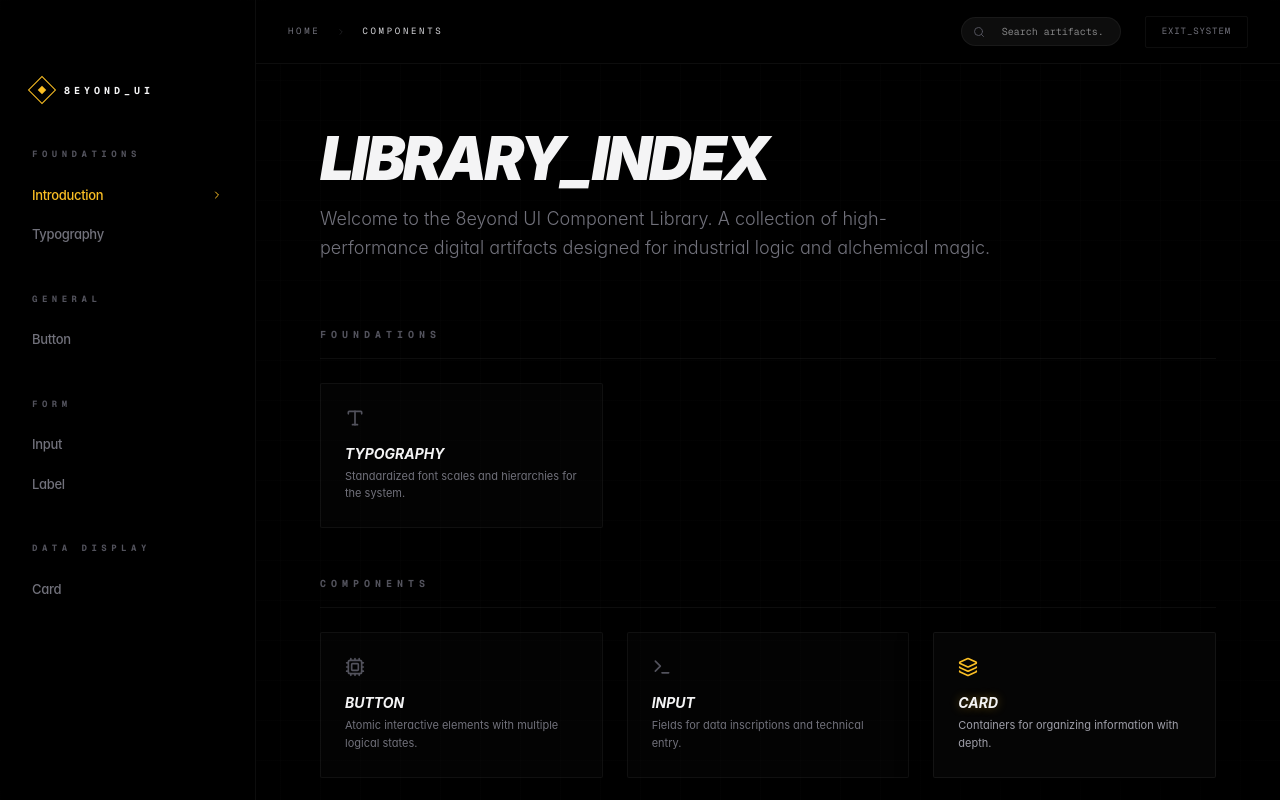
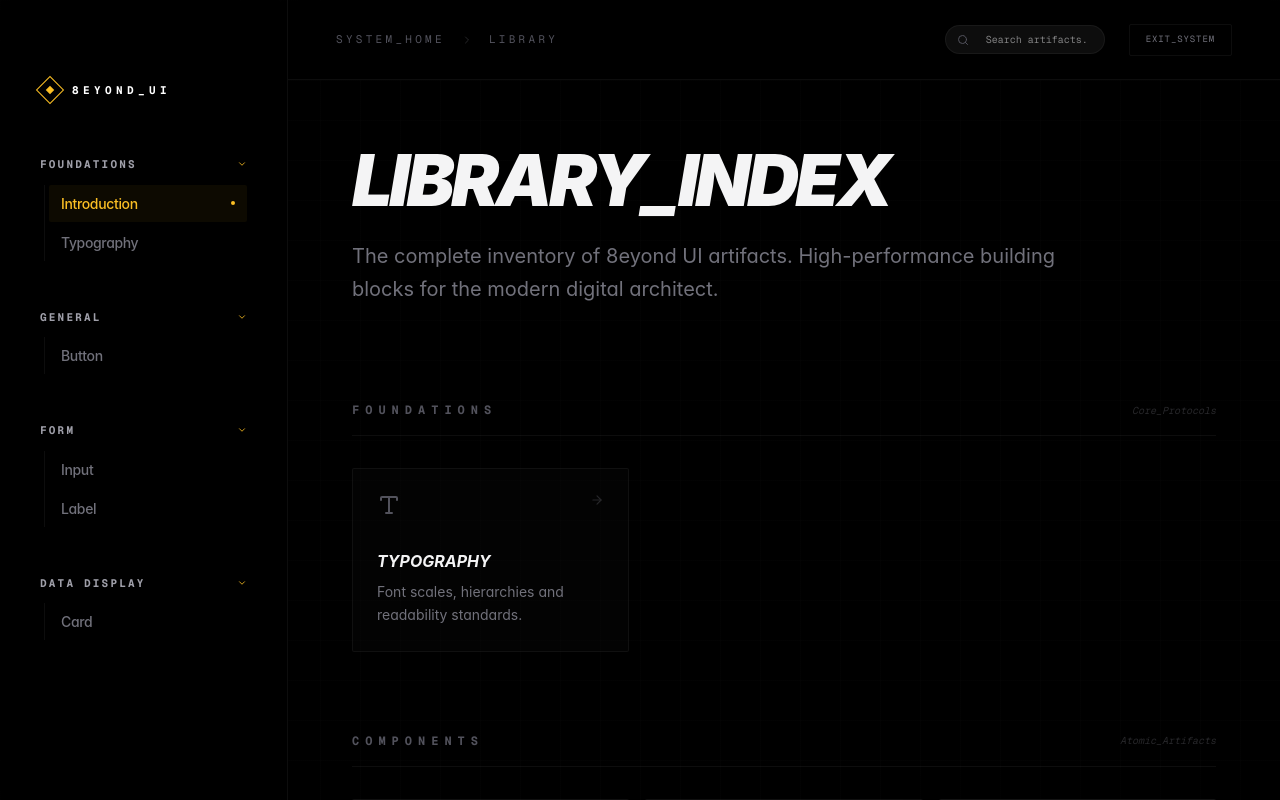
Before and after one commit to 8eyond-Infinite/8eyond-ui, a Next.js app: page /components in a window 1280 px wide. Shown: the top 800 px of the page. Built offline with nearby package versions, Linux system fonts and the light colour scheme.

Commit message:
style: expand sidebar width and enhance breadcrumb visibility for better navigation

```diff
--- a/app/components/page.tsx
+++ b/app/components/page.tsx
@@ -1,89 +1,132 @@
 import { Card } from "@/components/ui";
-import { Cpu, Terminal, Layers, Type } from "lucide-react";
+import { Cpu, Terminal, Layers, Type, ArrowRight } from "lucide-react";
 import Link from "next/link";
 
 export default function ComponentsPage() {
   return (
-    <div className="space-y-16">
-      <div className="space-y-4">
-        <h1 className="text-4xl md:text-6xl font-black uppercase italic tracking-tighter">
+    <div className="space-y-24">
+      <div className="space-y-6">
+        <h1 className="text-5xl md:text-7xl font-black uppercase italic tracking-tighter">
           Library_Index
         </h1>
-        <p className="text-zinc-500 text-lg max-w-2xl font-light leading-relaxed">
-          Welcome to the 8eyond UI Component Library. A collection of
-          high-performance digital artifacts designed for industrial logic and
-          alchemical magic.
+        <p className="text-zinc-500 text-xl max-w-3xl font-normal leading-relaxed">
+          The complete inventory of 8eyond UI artifacts. High-performance
+          building blocks for the modern digital architect.
         </p>
       </div>
 
-      <div className="space-y-12">
-        <div className="space-y-6">
-          <h2 className="text-[10px] font-mono font-bold uppercase tracking-[0.5em] text-zinc-600 border-b border-white/5 pb-4">
+      <div className="space-y-20">
+        {/* Foundations */}
+        <div className="space-y-8">
+          <div className="flex items-center justify-between border-b border-white/5 pb-4">
+            <h2 className="text-[12px] font-mono font-bold uppercase tracking-[0.5em] text-zinc-600">
               Foundations
             </h2>
-          <div className="grid grid-cols-1 md:grid-cols-3 gap-6">
+            <span className="text-[10px] font-mono text-zinc-800 italic">
+              Core_Protocols
+            </span>
+          </div>
+          <div className="grid grid-cols-1 md:grid-cols-2 lg:grid-cols-3 gap-4">
             <Link href="/components/typography">
-              <Card className="p-6 h-full group hover:border-accent/30 transition-all duration-500">
+              <Card className="p-6 group hover:border-accent/30 transition-all duration-500 relative overflow-hidden">
+                <div className="flex items-start justify-between">
                   <Type
-                  className="mb-4 text-zinc-600 group-hover:text-accent transition-colors"
-                  size={20}
+                    className="text-zinc-600 group-hover:text-accent transition-colors"
+                    size={24}
                   />
-                <h3 className="text-sm font-bold uppercase italic mb-1">
+                  <ArrowRight
+                    size={14}
+                    className="text-zinc-800 group-hover:text-accent transition-all group-hover:translate-x-1"
+                  />
+                </div>
+                <div className="mt-8">
+                  <h3 className="text-md font-bold uppercase italic mb-2">
                     Typography
                   </h3>
-                <p className="text-zinc-500 text-[11px] leading-relaxed">
-                  Standardized font scales and hierarchies for the system.
+                  <p className="text-zinc-500 text-sm leading-relaxed">
+                    Font scales, hierarchies and readability standards.
                   </p>
+                </div>
               </Card>
             </Link>
           </div>
         </div>
 
-        <div className="space-y-6">
-          <h2 className="text-[10px] font-mono font-bold uppercase tracking-[0.5em] text-zinc-600 border-b border-white/5 pb-4">
+        {/* Components */}
+        <div className="space-y-8">
+          <div className="flex items-center justify-between border-b border-white/5 pb-4">
+            <h2 className="text-[12px] font-mono font-bold uppercase tracking-[0.5em] text-zinc-600">
               Components
             </h2>
-          <div className="grid grid-cols-1 md:grid-cols-3 gap-6">
+            <span className="text-[10px] font-mono text-zinc-800 italic">
+              Atomic_Artifacts
+            </span>
+          </div>
+          <div className="grid grid-cols-1 md:grid-cols-2 lg:grid-cols-3 gap-4">
             <Link href="/components/button">
-              <Card className="p-6 h-full group hover:border-accent/30 transition-all duration-500">
+              <Card className="p-6 group hover:border-accent/30 transition-all duration-500 relative overflow-hidden">
+                <div className="flex items-start justify-between">
                   <Cpu
-                  className="mb-4 text-zinc-600 group-hover:text-accent transition-colors"
-                  size={20}
+                    className="text-zinc-600 group-hover:text-accent transition-colors"
+                    size={24}
                   />
-                <h3 className="text-sm font-bold uppercase italic mb-1">
+                  <ArrowRight
+                    size={14}
+                    className="text-zinc-800 group-hover:text-accent transition-all group-hover:translate-x-1"
+                  />
+                </div>
+                <div className="mt-8">
+                  <h3 className="text-md font-bold uppercase italic mb-2">
                     Button
                   </h3>
-                <p className="text-zinc-500 text-[11px] leading-relaxed">
-                  Atomic interactive elements with multiple logical states.
+                  <p className="text-zinc-500 text-sm leading-relaxed">
+                    Interactive catalysts with logical state management.
                   </p>
+                </div>
               </Card>
             </Link>
             <Link href="/components/input">
-              <Card className="p-6 h-full group hover:border-accent/30 transition-all duration-500">
+              <Card className="p-6 group hover:border-accent/30 transition-all duration-500 relative overflow-hidden">
+                <div className="flex items-start justify-between">
                   <Terminal
-                  className="mb-4 text-zinc-600 group-hover:text-accent transition-colors"
-                  size={20}
+                    className="text-zinc-600 group-hover:text-accent transition-colors"
+                    size={24}
                   />
-                <h3 className="text-sm font-bold uppercase italic mb-1">
+                  <ArrowRight
+                    size={14}
+                    className="text-zinc-800 group-hover:text-accent transition-all group-hover:translate-x-1"
+                  />
+                </div>
+                <div className="mt-8">
+                  <h3 className="text-md font-bold uppercase italic mb-2">
                     Input
                   </h3>
-                <p className="text-zinc-500 text-[11px] leading-relaxed">
-                  Fields for data inscriptions and technical entry.
+                  <p className="text-zinc-500 text-sm leading-relaxed">
+                    Terminal fields for precise data inscriptions.
                   </p>
+                </div>
               </Card>
             </Link>
             <Link href="/components/card">
               <Card
                 variant="artifact"
-                className="p-6 h-full group hover:border-accent/30 transition-all duration-500"
+                className="p-6 group hover:border-accent/30 transition-all duration-500 relative overflow-hidden"
               >
-                <Layers className="mb-4 text-accent" size={20} />
-                <h3 className="text-sm font-bold uppercase italic mb-1 text-glow">
+                <div className="flex items-start justify-between">
+                  <Layers className="text-accent" size={24} />
+                  <ArrowRight
+                    size={14}
+                    className="text-accent/40 group-hover:text-accent transition-all group-hover:translate-x-1"
+                  />
+                </div>
+                <div className="mt-8">
+                  <h3 className="text-md font-bold uppercase italic mb-2 text-glow">
                     Card
                   </h3>
-                <p className="text-zinc-400 text-[11px] leading-relaxed">
-                  Containers for organizing information with depth.
+                  <p className="text-zinc-400 text-sm leading-relaxed">
+                    Structural containers for organized data display.
                   </p>
+                </div>
               </Card>
             </Link>
           </div>
--- a/src/components/layout/DocsLayout.tsx
+++ b/src/components/layout/DocsLayout.tsx
@@ -1,9 +1,10 @@
 "use client";
 
+import { useState } from "react";
 import Link from "next/link";
 import { usePathname } from "next/navigation";
 import { cn } from "@/lib/utils";
-import { motion } from "framer-motion";
+import { motion, AnimatePresence } from "framer-motion";
 import { Search, ChevronRight } from "lucide-react";
 import { Button } from "@/components/ui";
 
@@ -34,66 +35,118 @@ const sidebarData = [
 
 export function DocsLayout({ children }: { children: React.ReactNode }) {
   const pathname = usePathname();
+  const [openGroups, setOpenGroups] = useState<string[]>([
+    "Foundations",
+    "General",
+    "Form",
+    "Data Display",
+  ]);
+
+  const toggleGroup = (title: string) => {
+    setOpenGroups((prev) =>
+      prev.includes(title) ? prev.filter((t) => t !== title) : [...prev, title]
+    );
+  };
 
   return (
     <div className="flex min-h-screen bg-background text-foreground">
       {/* Sidebar */}
-      <aside className="fixed top-0 left-0 z-40 w-64 h-screen border-r border-white/5 bg-background/50 backdrop-blur-xl pt-20 px-8 overflow-y-auto hidden md:block">
+      <aside className="fixed top-0 left-0 z-40 w-72 h-screen border-r border-white/5 bg-background/50 backdrop-blur-xl pt-20 px-10 overflow-y-auto hidden md:block">
         <div className="space-y-10">
           <div className="flex items-center gap-3 mb-12">
             <div className="w-5 h-5 border border-accent rotate-45 flex items-center justify-center">
               <div className="w-1.5 h-1.5 bg-accent" />
             </div>
-            <span className="font-mono text-[10px] tracking-[0.4em] uppercase font-bold">
+            <span className="font-mono text-[11px] tracking-[0.4em] uppercase font-bold text-white">
               8eyond_UI
             </span>
           </div>
 
-          {sidebarData.map((group) => (
-            <div key={group.title} className="space-y-4">
-              <h4 className="text-[9px] font-mono font-bold uppercase tracking-[0.5em] text-zinc-600">
+          {sidebarData.map((group) => {
+            const isOpen = openGroups.includes(group.title);
+            return (
+              <div key={group.title} className="space-y-1">
+                <button
+                  onClick={() => toggleGroup(group.title)}
+                  className="w-full flex items-center justify-between py-2 group/btn"
+                >
+                  <h4 className="text-[11px] font-mono font-bold uppercase tracking-[0.2em] text-zinc-400 group-hover/btn:text-white transition-colors">
                     {group.title}
                   </h4>
-              <ul className="space-y-1">
+                  <ChevronRight
+                    size={10}
+                    className={cn(
+                      "text-zinc-700 transition-transform duration-300",
+                      isOpen && "rotate-90 text-accent"
+                    )}
+                  />
+                </button>
+
+                <AnimatePresence initial={false}>
+                  {isOpen && (
+                    <motion.ul
+                      initial={{ height: 0, opacity: 0 }}
+                      animate={{ height: "auto", opacity: 1 }}
+                      exit={{ height: 0, opacity: 0 }}
+                      transition={{ duration: 0.3, ease: [0.16, 1, 0.3, 1] }}
+                      className="space-y-0.5 overflow-hidden border-l border-white/5 ml-1 pl-4"
+                    >
                       {group.items.map((item) => (
                         <li key={item.href}>
                           <Link
                             href={item.href}
                             className={cn(
-                        "group flex items-center justify-between py-2 text-[13px] font-medium tracking-tight transition-all",
+                              "group flex items-center justify-between py-2 px-3 -ml-3 rounded-[2px] text-[14px] font-medium tracking-tight transition-all",
                               pathname === item.href
-                          ? "text-accent"
-                          : "text-zinc-500 hover:text-zinc-200"
+                                ? "bg-accent/5 text-accent"
+                                : "text-zinc-500 hover:text-zinc-200 hover:bg-white/[0.03]"
                             )}
                           >
                             <span>{item.name}</span>
                             {pathname === item.href && (
                               <motion.div layoutId="active-indicator">
-                          <ChevronRight size={12} className="text-accent" />
+                                <div className="w-1 h-1 rounded-full bg-accent shadow-glow" />
                               </motion.div>
                             )}
                           </Link>
                         </li>
                       ))}
-              </ul>
+                    </motion.ul>
+                  )}
+                </AnimatePresence>
               </div>
-          ))}
+            );
+          })}
         </div>
       </aside>
 
       {/* Main Content */}
-      <main className="md:pl-64 w-full relative">
+      <main className="md:pl-72 w-full relative">
         <div className="absolute inset-0 bg-[linear-gradient(to_right,#80808005_1px,transparent_1px),linear-gradient(to_bottom,#80808005_1px,transparent_1px)] bg-[size:40px_40px] pointer-events-none" />
 
-        <nav className="sticky top-0 z-30 h-16 border-b border-white/5 bg-background/50 backdrop-blur-xl px-8 flex items-center justify-between">
-          <div className="flex items-center gap-4 text-[9px] font-mono text-zinc-500 uppercase tracking-[0.3em]">
-            <Link href="/" className="hover:text-accent transition-colors">
-              Home
+        <nav className="sticky top-0 z-30 h-20 border-b border-white/5 bg-background/50 backdrop-blur-xl px-12 flex items-center justify-between">
+          <div className="flex items-center gap-4 text-[11px] font-mono uppercase tracking-[0.3em]">
+            <Link
+              href="/"
+              className="text-zinc-600 hover:text-accent transition-colors"
+            >
+              System_Home
             </Link>
-            <ChevronRight size={10} className="opacity-30" />
-            <span className="text-zinc-300">
-              {pathname.split("/").pop() || "Library"}
+            <ChevronRight size={12} className="text-zinc-800" />
+            <Link
+              href="/components"
+              className="text-zinc-600 hover:text-accent transition-colors"
+            >
+              Library
+            </Link>
+            {pathname !== "/components" && (
+              <>
+                <ChevronRight size={12} className="text-zinc-800" />
+                <span className="text-accent font-bold text-glow italic">
+                  {pathname.split("/").pop()?.toUpperCase()}
                 </span>
+              </>
+            )}
           </div>
           <div className="flex items-center gap-6">
             <div className="relative group hidden sm:block">
```
Lines whose indentation alone changed are shown as unchanged.
